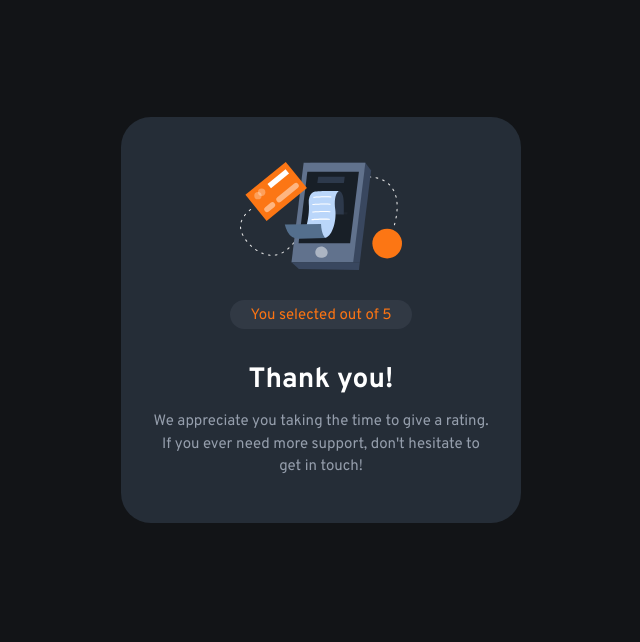
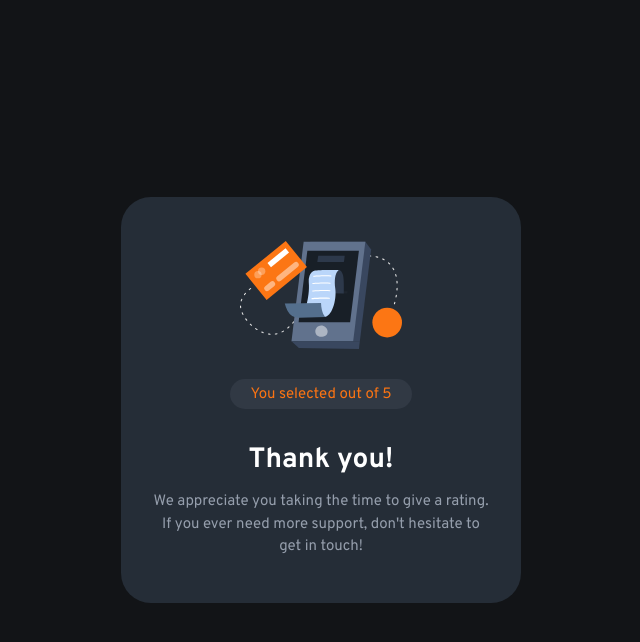
Before and after one commit to SarahFatima81/rating-comp, a React (Create React App) app: page /thankyou in a window 1280 px wide. Shown: the top 642 px of the page, without its empty margins (319-959 px from the left). Built offline with nearby package versions, Linux system fonts and the light colour scheme.

Commit message:
Update index.css

```diff
--- a/src/index.css
+++ b/src/index.css
@@ -8,10 +8,13 @@ body {
   line-height: 1.5;
   background-color: hsl(216, 12%, 8%);
   color: white;
+  display: flex;
+  align-items: center;
+  justify-content: center;
+  min-height: 100vh;
 }
 .component {
   max-width: 25rem;
-  margin: 7.3rem auto;
   background-color: hsl(213, 20%, 18%);
   border-radius: 1.875rem;
   padding: 2rem;
```
